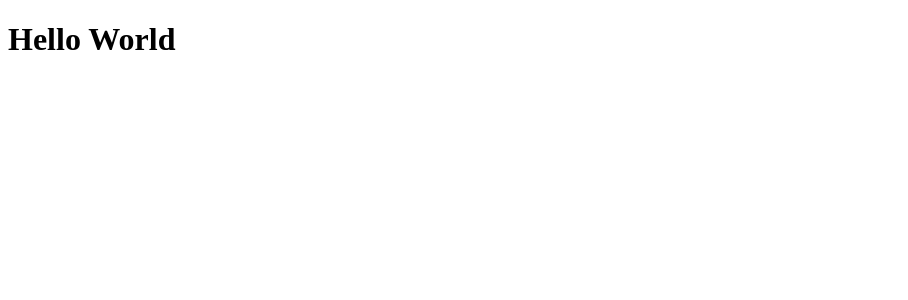
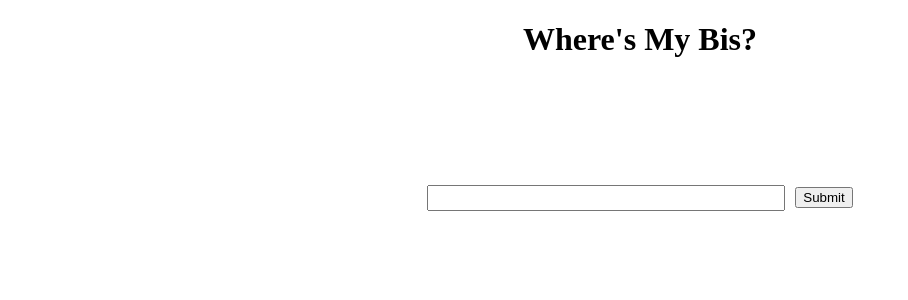
Before and after one commit to Shao-Zhang/WheresMyBis, a React (Create React App) app: page / in a window 1280 px wide. Shown: the top 300 px of the page, without its empty margins (0-908 px from the left). Built offline with nearby package versions, Linux system fonts and the light colour scheme.

Commit message:
added header and link submit section

```diff
--- a/public/index.html
+++ b/public/index.html
@@ -1,6 +1,7 @@
 <!DOCTYPE html>
 <html lang="en">
   <head>
+    <link rel="stylesheet" href="style.css">
     <title>React App</title>
   </head>
   <body>
--- /dev/null
+++ b/public/style.css
@@ -0,0 +1,14 @@
+header {
+    text-align: center;
+}
+
+form {
+    text-align: center;
+    margin: 10% 0;
+}
+
+input {
+    height: 20px;
+    width: 350px;
+    margin-right: 10px;
+}
--- /dev/null
+++ b/src/components/App.jsx
@@ -0,0 +1,15 @@
+import React from "react";
+import SearchBar from "./SearchBar";
+import Header from "./Header";
+
+
+function App() {
+    return (
+        <div>
+            <Header />
+            <SearchBar />
+        </div>
+    )
+}
+
+export default App
--- /dev/null
+++ b/src/components/Header.jsx
@@ -0,0 +1,11 @@
+import React from "react";
+
+function Header() {
+    return (
+        <header>
+            <h1>Where's My Bis?</h1>
+        </header>
+    )
+}
+
+export default Header
--- /dev/null
+++ b/src/components/SearchBar.jsx
@@ -0,0 +1,32 @@
+import React, {useState} from "react";
+
+
+function SearchBar() {
+
+    const [newLink, setNewLink] = useState("");
+    const [logCode, setLogCode] = useState("");
+
+
+
+    function handleLinkChange(event) {
+        setNewLink(event.target.value);
+    }
+
+    function handleClick(event) {
+        const codeStr = newLink.split("/");
+        setLogCode(codeStr[codeStr.length - 2]);
+        console.log(logCode);
+        event.preventDefault();
+    }
+
+
+    return (
+        <form>
+            <input onChange={handleLinkChange} type="text" value={newLink}/>
+            <button onClick={handleClick}>Submit</button>
+        </form>
+    )
+}
+
+
+export default SearchBar
--- a/src/index.js
+++ b/src/index.js
@@ -1,7 +1,8 @@
 import React from 'react';
 import ReactDOM from 'react-dom';
+import App from "./components/App"
 
 ReactDOM.render(
-  <h1>Hello World</h1>,
+  <App />,
   document.getElementById("root")
 )
```
